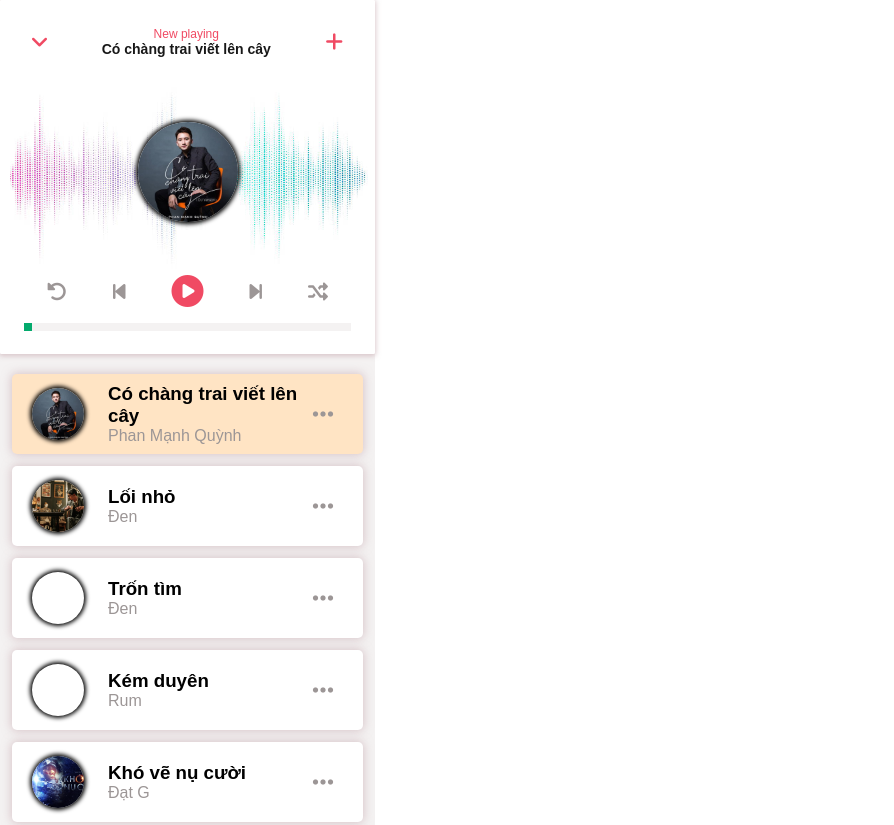
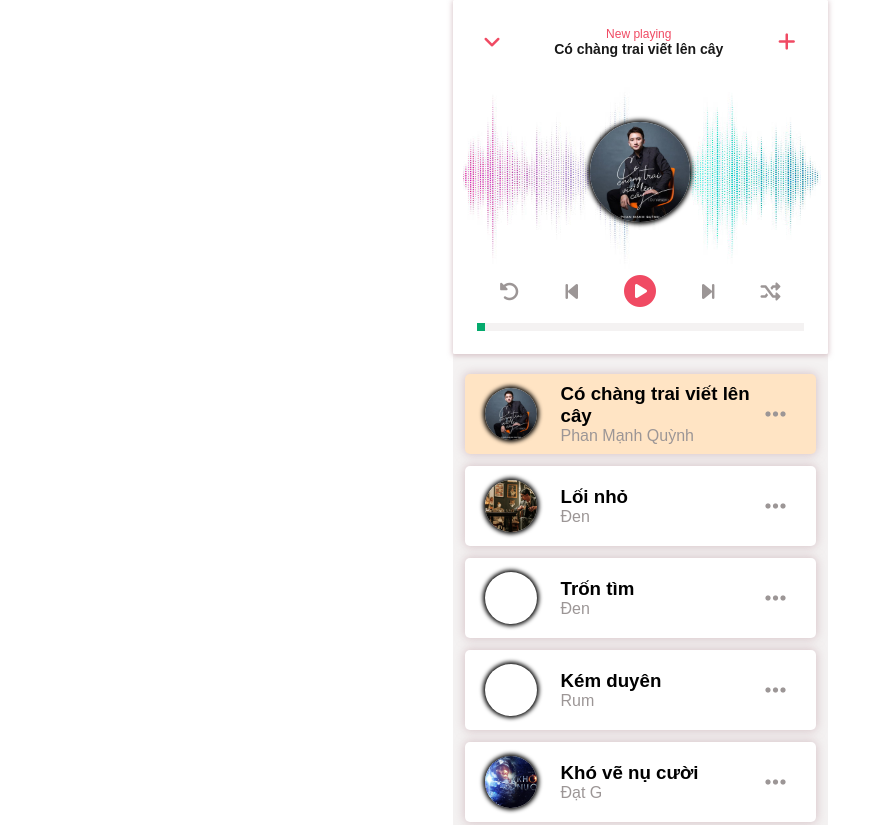
Before and after one commit to duongdinhnguyen/duongdinhnguyen.github.io, a plain HTML site: page Music_player_app_mobile/index.html in a window 1280 px wide. Shown: the top 825 px of the page, without its empty margins (0-894 px from the left). Drawn offline with Linux system fonts and the light colour scheme; a web font is replaced by a local one.

Commit message:
update CSS

```diff
--- a/Music_player_app_mobile/system_files/css/main.css
+++ b/Music_player_app_mobile/system_files/css/main.css
@@ -1,4 +1,7 @@
-
+.app-player-music{
+    display: flex;
+    justify-content: center;
+}
 .main{
     position: fixed;
     top:0;
```
